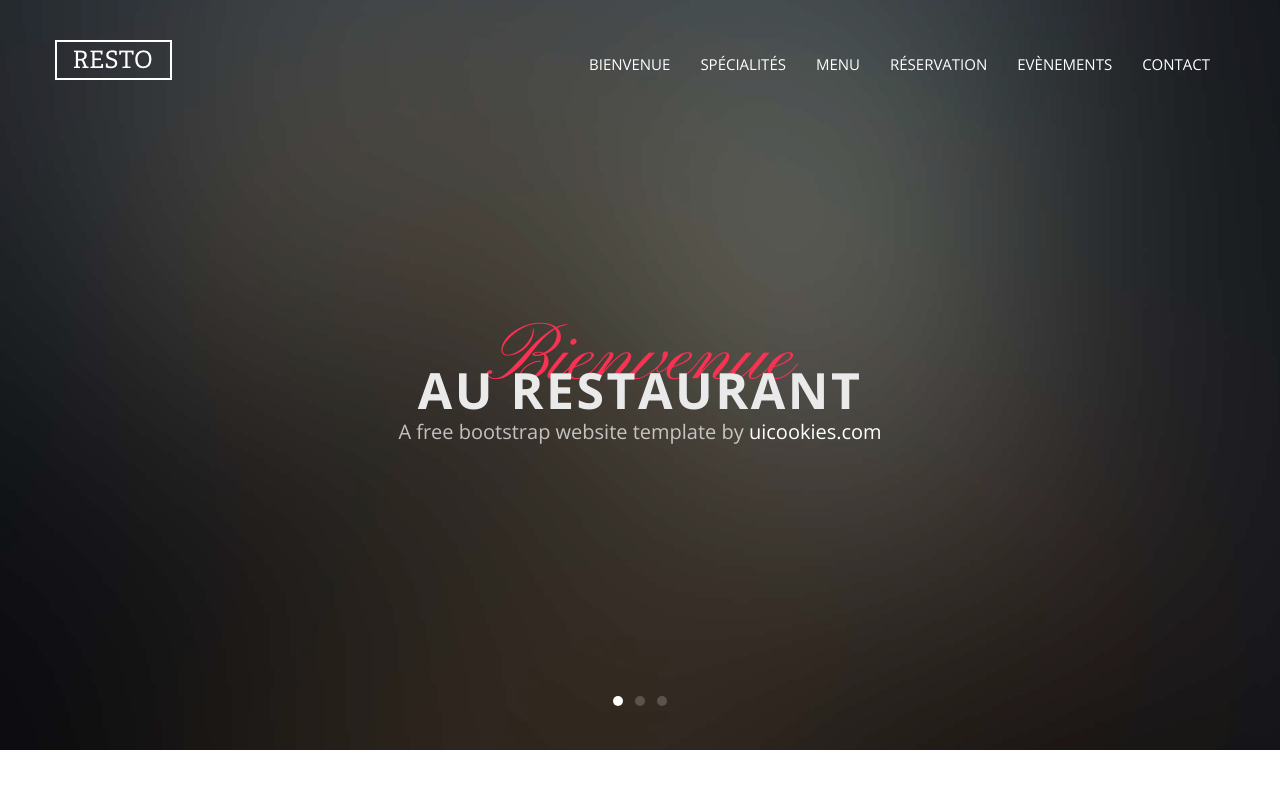
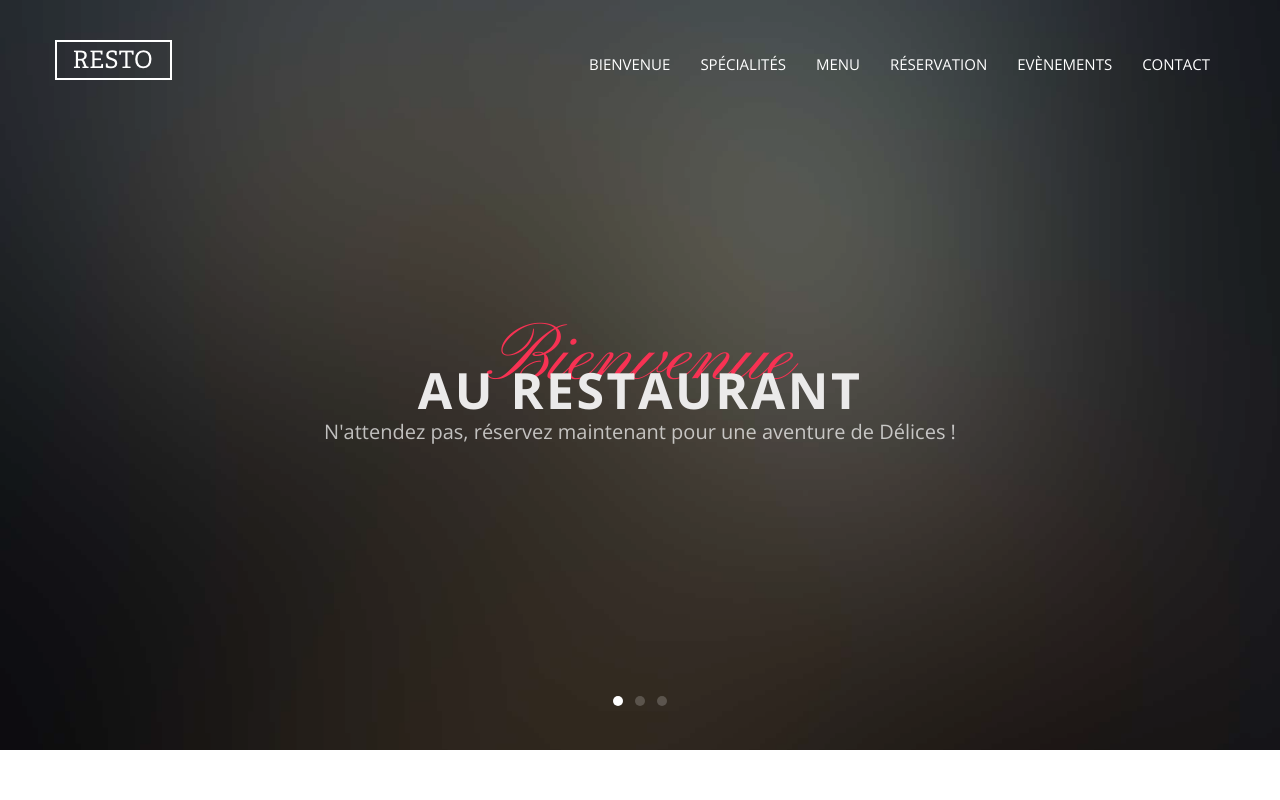
Before and after one commit to jmboumba/SiteResto, a website: page index.html in a window 1280 px wide. Shown: the top 800 px of the page. Drawn offline with nearby package versions, Linux system fonts and the light colour scheme; files whose address does not match are found by name.

Commit message:
modifier les 3 paragraphes sub-heading.

```diff
--- a/index.html
+++ b/index.html
@@ -54,7 +54,7 @@
                 <div class="probootstrap-slider-text text-center probootstrap-animate probootstrap-heading">
                   <h1 class="primary-heading">Bienvenue</h1>
                   <h3 class="secondary-heading">Au Restaurant</h3>
-                  <p class="sub-heading">A free bootstrap website template by <a href="https://uicookies.com">uicookies.com</a></p>
+                  <p class="sub-heading">N'attendez pas, réservez maintenant pour une aventure de Délices !</p>
                 </div>
               </div>
             </div>
@@ -67,7 +67,7 @@
                 <div class="probootstrap-slider-text text-center probootstrap-animate probootstrap-heading">
                   <h1 class="primary-heading">Dine</h1>
                   <h3 class="secondary-heading">With Us</h3>
-                  <p class="sub-heading">A free bootstrap website template by <a href="https://uicookies.com">uicookies.com</a></p>
+                  <p class="sub-heading">N'attendez pas, réservez maintenant pour une aventure de Délices !</p>
                 </div>
               </div>
             </div>
@@ -81,8 +81,7 @@
                 <div class="probootstrap-slider-text text-center probootstrap-animate probootstrap-heading">
                   <h1 class="primary-heading">Dégustez</h1>
                   <h3 class="secondary-heading">Avec nous</h3>
-                  <p class="sub-heading">A free bootstrap website template by <a href="https://uicookies.com">uicookies.com</a></p>
-                </div>
+                  <p class="sub-heading">N'attendez pas, réservez maintenant pour une aventure de Délices !</p>                </div>
               </div>
             </div>
           </div>
```
